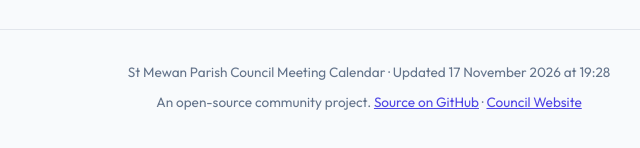
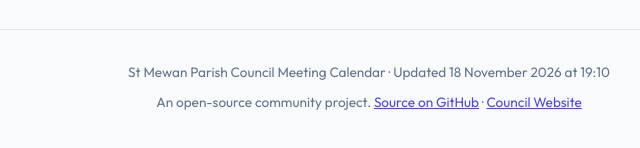
Before and after one commit to evenwebb/stmewan-parish-council-calendar, a plain HTML site: page index.html in a window 1280 px wide. Shown: the part 1477-1625 px from the top of the page, 271-911 px from the left. Drawn offline with Linux system fonts and the light colour scheme.

```diff
--- a/index.html
+++ b/index.html
@@ -101,7 +101,7 @@
         </div>
 
         <footer>
-            <p>St Mewan Parish Council Meeting Calendar · Updated 17 November 2026 at 19:28</p>
+            <p>St Mewan Parish Council Meeting Calendar · Updated 18 November 2026 at 19:10</p>
             <p style="margin-top:0.5rem">An open-source community project. <a href="https://github.com/evenwebb/stmewan-parish-council-calendar">Source on GitHub</a> · <a href="https://www.stmewanparishcouncil.gov.uk">Council Website</a></p>
         </footer>
     </div>
```
Also changed, not shown: 1 other file.
